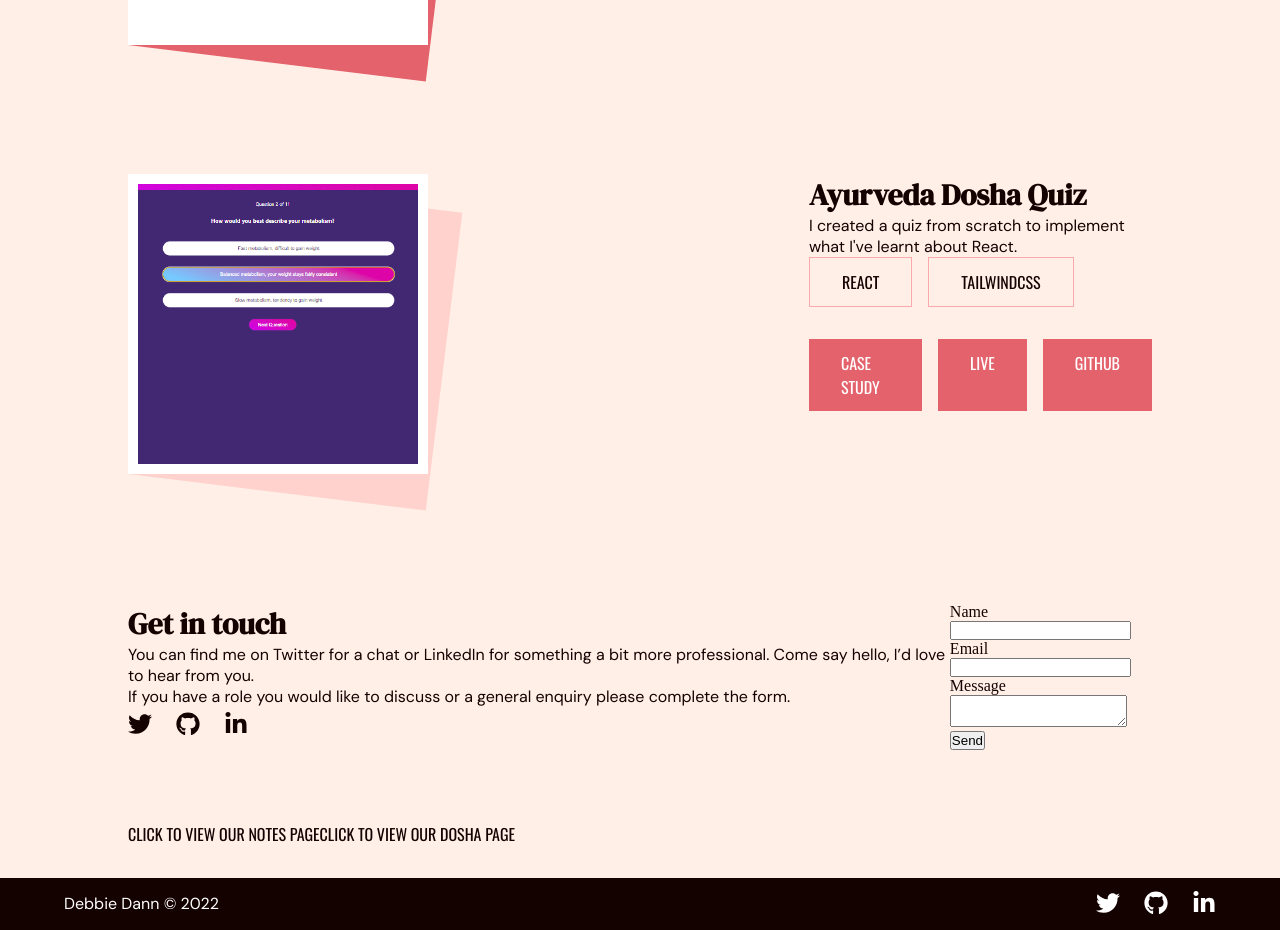
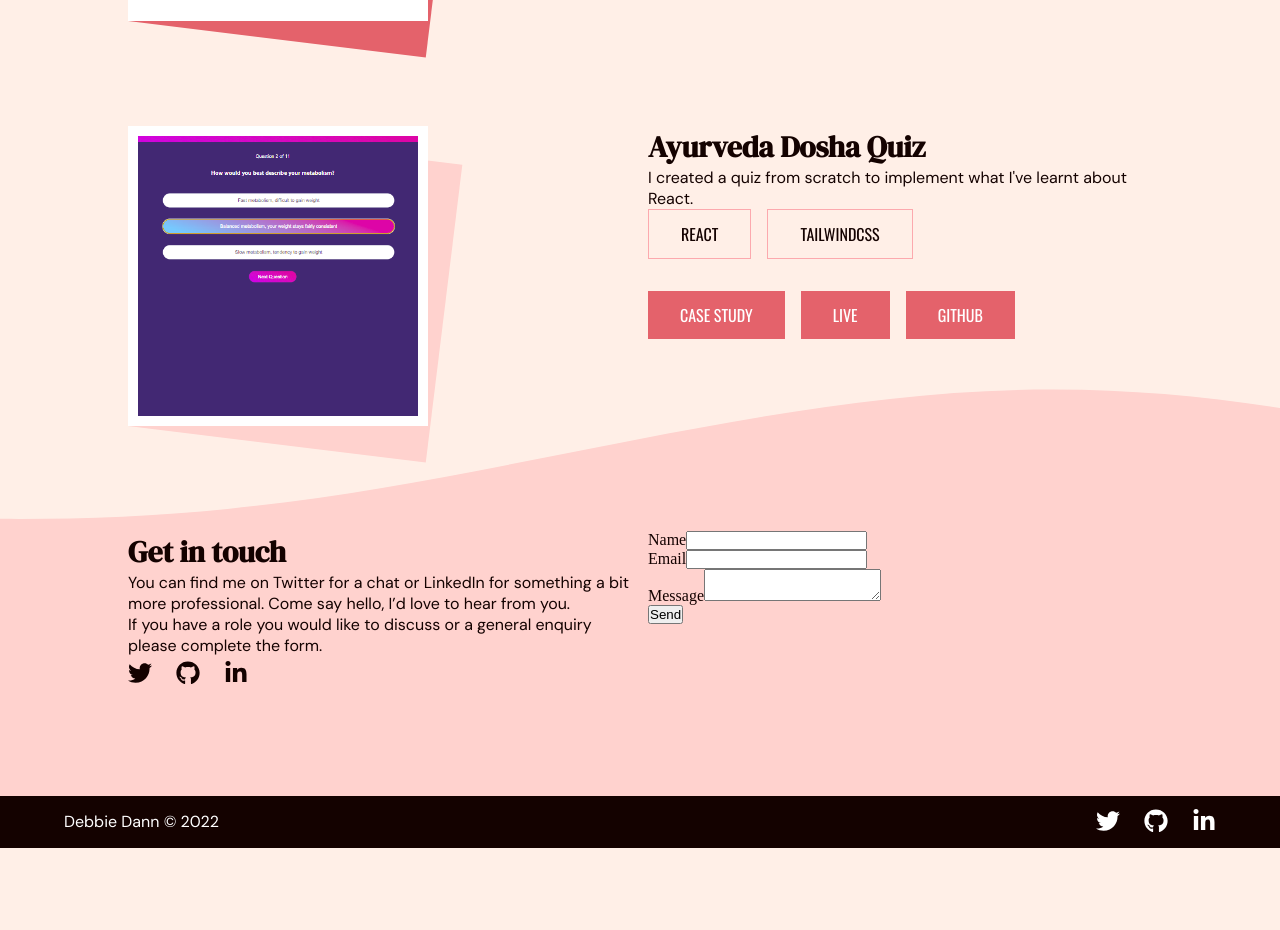
Before and after one commit to danndigital/debbie-portfolio-2021, a React (Create React App) app: page / in a window 1280 px wide. Shown: the part 1440-2370 px from the top of the page. After the commit the page ends 2288 px from the top, so only its background shows below. Built offline with nearby package versions, Linux system fonts and the light colour scheme.

Commit message:
Added wave to bottom of page

```diff
--- a/src/App.css
+++ b/src/App.css
@@ -14,9 +14,10 @@
 
 body {
   background-color: var(--cream);
-  background-image: url("../public/images/wave.svg");
+  background-image: url("../public/images/wave.svg"), url("../public/images/wave-contact.svg");
+  background-position: top, bottom;
   background-repeat: no-repeat;
-  background-size: auto 600px;
+  background-size: auto 600px, auto 550px;
   color: var(--black);
 }
 
@@ -132,7 +133,7 @@ header {
 .header-emphasis {
   font-family: "DM Serif Display", serif;
   font-style: italic;
-   width: 90%;
+  width: 90%;
   font-size: 1.125rem;
   margin-top: 1em;
 }
@@ -171,7 +172,8 @@ header {
     align-items: center;
   }
 
-  .header-copy, .header-emphasis {
+  .header-copy,
+  .header-emphasis {
     width: 85%;
   }
   .header-section {
@@ -256,13 +258,14 @@ a:focus {
   align-content: center;
   gap: 1em;
   margin-bottom: 10em;
-
 }
 
 .project-details {
- display: flex;
- flex-direction: column;
-margin-bottom: 2em;
+  display: flex;
+  flex-direction: column;
+  margin-bottom: 2em;
+  flex-grow: 1;
+  flex-basis: 0;
 }
 
 .project-tech {
@@ -291,7 +294,7 @@ margin-bottom: 2em;
 .project-links a:hover {
   color: var(--black);
   background-color: var(--medium-pink);
-   -webkit-transition: all 0.5s ease;
+  -webkit-transition: all 0.5s ease;
   transition: all 0.5s ease;
 }
 
@@ -299,10 +302,12 @@ margin-bottom: 2em;
   position: relative;
   width: 100%;
   height: 100%;
+  flex-grow: 1;
+  flex-basis: 0;
 }
 
 .project-img {
-    position:absolute;
+  position: absolute;
   width: 300px;
   height: 300px;
   border: 10px solid white;
@@ -332,10 +337,17 @@ margin-bottom: 2em;
 /* ========== CONTACT ========== */
 
 .contact-section {
-  background-color: var(--cream);
-  background-image: url("../public/images/wave-contact.svg");
-  background-repeat: no-repeat;
-  background-size: auto 600px;
   display: flex;
   flex-direction: row;
+  gap: 1em;
 }
+
+.contact-copy {
+  flex-grow: 1;
+  flex-basis: 0;
+}
+
+.contact-form {
+  flex-grow: 1;
+  flex-basis: 0;
+}
--- a/src/components/Contact.js
+++ b/src/components/Contact.js
@@ -27,7 +27,7 @@ const Contact = () => {
 
   return (
     <section className="contact-section">
-      <div>
+      <div className="contact-copy">
         <h3>Get in touch</h3>
         <p>
           You can find me on Twitter for a chat or LinkedIn for something a bit
@@ -65,7 +65,7 @@ const Contact = () => {
         </div>
       </div>
 
-      <div>
+      <div className="contact-form">
         <form
           onSubmit={sendEmail}
 
--- a/src/components/Home.js
+++ b/src/components/Home.js
@@ -1,4 +1,3 @@
-import { Link } from "react-router-dom";
 import Header from "./Header";
 import Skills from "./Skills"
 import Projects from "./Projects"
@@ -15,8 +14,7 @@ const Home = () => {
       <br />
       <br />
       <br />
-      <Link to="notes">Click to view our Notes page</Link>
-      <Link to="dosha">Click to view our Dosha page</Link>
+
     </main>
   );
 };
--- a/src/components/Projects.js
+++ b/src/components/Projects.js
@@ -1,5 +1,6 @@
+import { Link } from "react-router-dom";
+
 const Projects = () => {
-
   return (
     <section>
       <h2 className="projects-title">Projects</h2>
@@ -24,7 +25,7 @@ const Projects = () => {
               <p>TailwindCSS</p>
             </div>
             <div className="project-links">
-              <a href="/">Case study</a>
+              <Link to="notes">Case study</Link>
               <a href="https://awesome-lamport-4fcaff.netlify.app/">Live</a>
               <a href="https://github.com/hellodeborahuk/coding-notebook">
                 GitHub
@@ -80,7 +81,7 @@ const Projects = () => {
               <p>TailwindCSS</p>
             </div>
             <div className="project-links">
-              <a href="/">Case study</a>
+              <Link to="dosha">Case study</Link>
               <a href="https://cranky-curran-3d406a.netlify.app/">Live</a>
               <a href="https://github.com/hellodeborahuk/dosha-quiz">GitHub</a>
             </div>
```
Also changed, not shown: public/images/wave-contact.svg.
